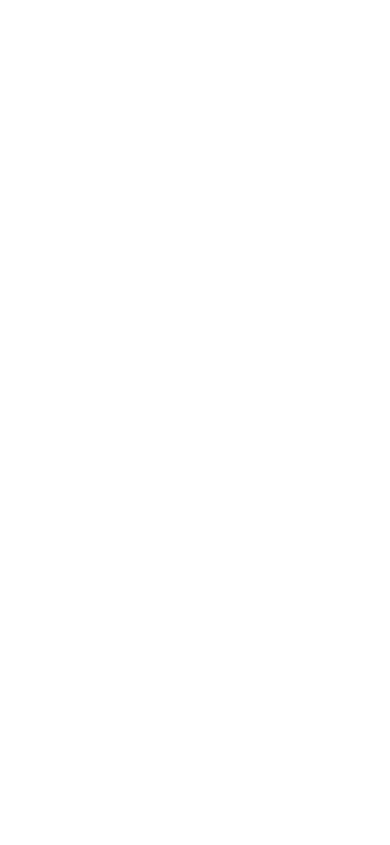
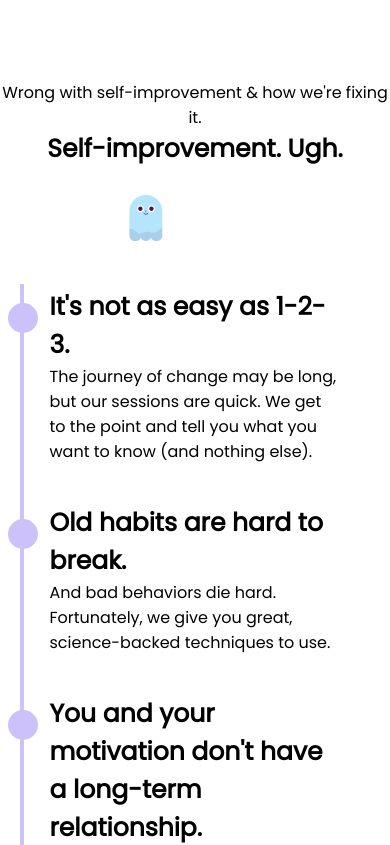
Before and after one commit to AvinashChandavar7/density_exchange_assessment, a React (Create React App) app: page / in a window 390 px wide. Shown: the part 3640-4485 px from the top of the page. Before the commit the page ends 3720 px from the top, so only its background shows below. Built offline with nearby package versions, Linux system fonts and the light colour scheme.

Commit message:
adding SelfImprovement Components and Css

```diff
--- a/src/App.js
+++ b/src/App.js
@@ -8,6 +8,7 @@
 const LazyEqBeatsIq = lazy(() => import('./components/EqBeatsIq/EqBeatsIq.jsx'));
 const LazySoundfamiliar = lazy(() => import('./components/Soundfamiliar/Soundfamiliar.jsx'));
 const LazyMeetAheadApp = lazy(() => import('./components/MeetAheadApp/MeetAheadApp.jsx'));
+const LazySelfImprovement = lazy(() => import('./components/SelfImprovement/SelfImprovement.jsx'));
 
 
 
@@ -20,6 +21,8 @@
         <LazyEqBeatsIq title="EQ beats IQ" paragraphs={paragraph1} />
         <LazySoundfamiliar />
         <LazyMeetAheadApp />
+        <LazySelfImprovement />
+
       </Suspense>
     </>
   );
--- /dev/null
+++ b/src/components/SelfImprovement/SelfImprovement.css
@@ -0,0 +1,140 @@
+.selfImprovement__container {
+  width: 100%;
+  height: 100vh;
+
+  margin-bottom: 5rem;
+}
+
+.selfImprovement__small {
+  font-size: 20px;
+}
+
+.selfImprovement__title {
+  font-size: 51px;
+}
+
+.selfImprovement__box {
+  display: flex;
+  flex-direction: row;
+}
+
+.selfImprovement__ghost {
+  z-index: 10;
+
+  transform: rotate(15deg);
+}
+
+.selfImprovement__timeline {
+  position: relative;
+
+  overflow: hidden;
+
+  display: flex;
+  flex-direction: column;
+  align-items: center;
+
+  animation: moveline 6s linear forwards;
+}
+
+.selfImprovement__content {
+  padding: 10px 50px;
+  position: relative;
+  width: 90%;
+
+  animation: movedown 1s linear forwards;
+}
+
+.selfImprovement__text {
+  padding: 20px 30px;
+  position: relative;
+  border-radius: 6px;
+  font-size: 1rem;
+}
+
+.selfImprovement__content img {
+  position: absolute;
+  left: 41px;
+  top: 35px;
+  z-index: 10;
+}
+
+.selfImprovement__timeline::after {
+  content: '';
+  position: absolute;
+  width: 4px;
+  height: 10%;
+  margin: 1rem;
+  background: #ccc1fb;
+  top: 0%;
+  left: 9.5%;
+  margin-left: -3px;
+  z-index: 2;
+
+  animation: moveline 6s linear forwards;
+}
+
+@keyframes moveline {
+  0% {
+    height: 0%;
+  }
+  100% {
+    height: 100%;
+  }
+}
+
+@keyframes movedown {
+  0% {
+    opacity: 1;
+    transform: translateY(-30px);
+  }
+  100% {
+    opacity: 1;
+    transform: translateY(-0px);
+  }
+}
+
+@media screen and (max-width: 768px) {
+  .selfImprovement__container {
+    height: 100%;
+  }
+
+  .selfImprovement__small {
+    font-size: 16px;
+    text-align: center;
+  }
+  .selfImprovement__box {
+    display: flex;
+    flex-direction: column;
+  }
+
+  .selfImprovement__title {
+    font-size: 25px;
+    text-align: center;
+  }
+  .selfImprovement__ghost {
+    width: 100px;
+    margin-left: 6rem;
+    transform: rotate(0deg);
+  }
+
+  .selfImprovement__timeline::after {
+    top: 0%;
+    left: 5%;
+    margin-left: 0px;
+  }
+
+  .selfImprovement__content img {
+    left: -12px;
+  }
+
+  .selfImprovement__content {
+    padding: 0;
+  }
+
+  .selfImprovement__text-h1 {
+    font-size: 25px;
+  }
+  .selfImprovement__text-p {
+    font-size: 16px;
+  }
+}
--- /dev/null
+++ b/src/components/SelfImprovement/SelfImprovement.jsx
@@ -0,0 +1,34 @@
+import React from 'react';
+import './SelfImprovement.css';
+
+import ghost2 from '../../assets/ghost2.svg';
+import { timelineData } from '../../constants/data';
+
+const SelfImprovement = () => {
+  return (
+    <section className="selfImprovement__container" id="self-awareness">
+      <p className="selfImprovement__small">
+        Wrong with self-improvement & how we're fixing it.
+      </p>
+      <div className="selfImprovement__box">
+        <h1 className="selfImprovement__title">Self-improvement. Ugh.</h1>
+        <img src={ghost2} alt="ghost2" className="selfImprovement__ghost" />
+      </div>
+
+      {/* timeline */}
+      <div className="selfImprovement__timeline">
+        {timelineData.map((item) => (
+          <div key={item.id} className="selfImprovement__content">
+            <img src={item.img} alt={item.img} loading="lazy" />
+            <div className="selfImprovement__text">
+              <h1 className="selfImprovement__text-h1">{item.title}</h1>
+              <p className="selfImprovement__text-p">{item.description}</p>
+            </div>
+          </div>
+        ))}
+      </div>
+    </section>
+  );
+};
+
+export default SelfImprovement;
--- a/src/components/index.js
+++ b/src/components/index.js
@@ -1,2 +1,6 @@
 export { default as Header } from './Header/Header.jsx'
 export { default as Hero } from './Hero/Hero.jsx'
+export { default as EqBeatsIq } from './EqBeatsIq/EqBeatsIq.jsx'
+export { default as Soundfamiliar } from './Soundfamiliar/Soundfamiliar.jsx'
+export { default as MeetAheadApp } from './MeetAheadApp/MeetAheadApp.jsx'
+export { default as SelfImprovement } from './SelfImprovement/SelfImprovement.jsx'
--- a/src/constants/data.js
+++ b/src/constants/data.js
@@ -1,3 +1,4 @@
+import circle1 from '../assets/circle1.svg';
 
 
 //  Header.jsx
@@ -71,3 +72,42 @@
     bgColor: '#D8F2FF',
   },
 ];
+
+//SelfImprovement.jsx
+export const timelineData = [
+  {
+    id: 1,
+    title: "It's not as easy as 1-2-3.",
+    description:
+      'The journey of change may be long, but our sessions are quick. We get to the point and tell you what you want to know (and nothing else).',
+    img: circle1,
+  },
+  {
+    id: 2,
+    title: 'Old habits are hard to break.',
+    description:
+      'And bad behaviors die hard. Fortunately, we give you great, science-backed techniques to use.',
+    img: circle1,
+  },
+  {
+    id: 3,
+    title: "You and your motivation don't have a long-term relationship.",
+    description:
+      'Luckily, we can proactively prepare you for the marathon, not just the race. Effective, memorable exerciseswill help you stick to your goals.',
+    img: circle1,
+  },
+  {
+    id: 4,
+    title: "Books just don't offer practical solutions.",
+    description:
+      "Remember when you learned to ride a bike just by reading? Yeah, we don't either.We help you take concrete small steps towards your goals. Learning just a bit, then immediately springing into action.",
+    img: circle1,
+  },
+  {
+    id: 5,
+    title: 'Inspiration is great, but then what.',
+    description:
+      'We make sure your energy from all the content you consume does not fizzle out.',
+    img: circle1,
+  },
+];
```
